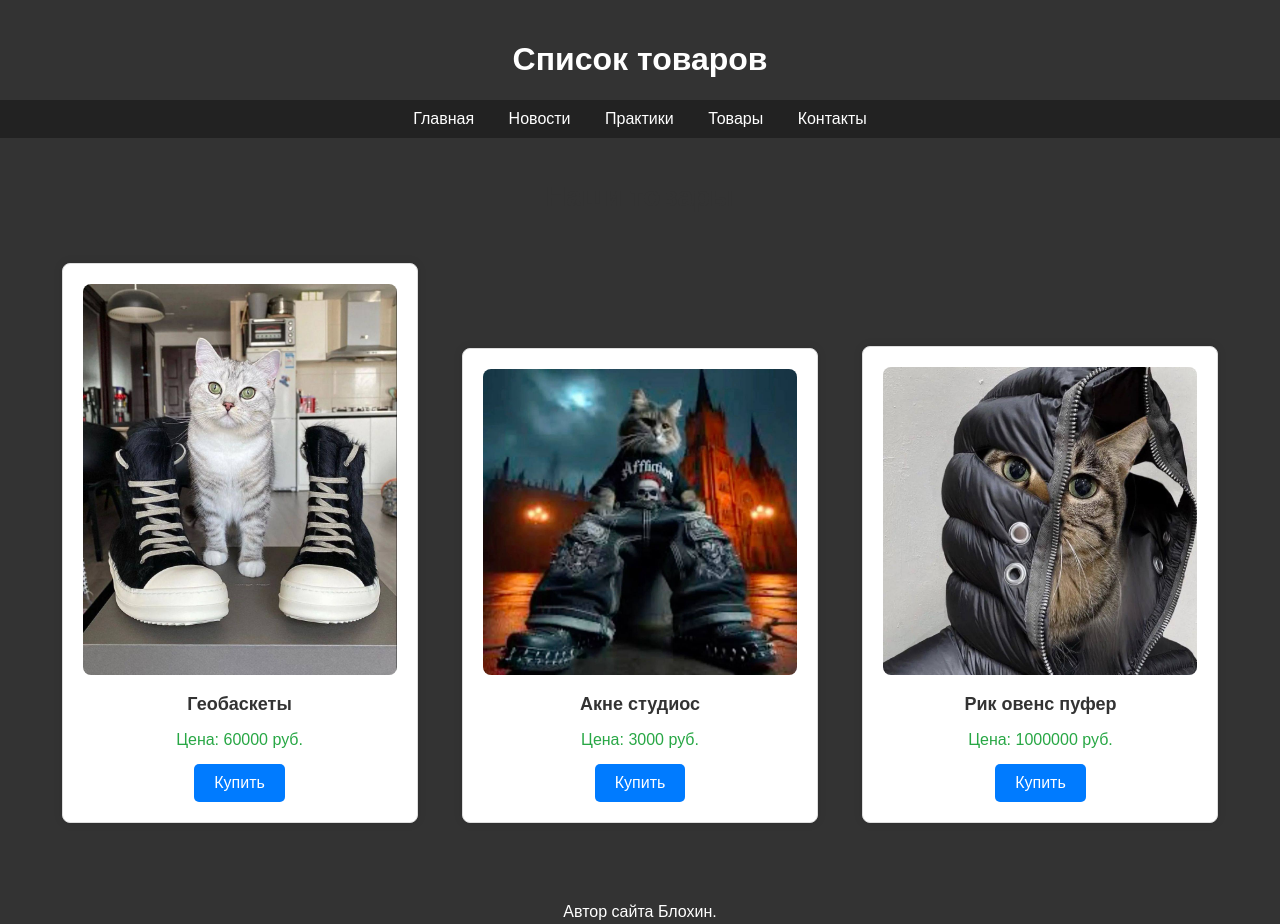
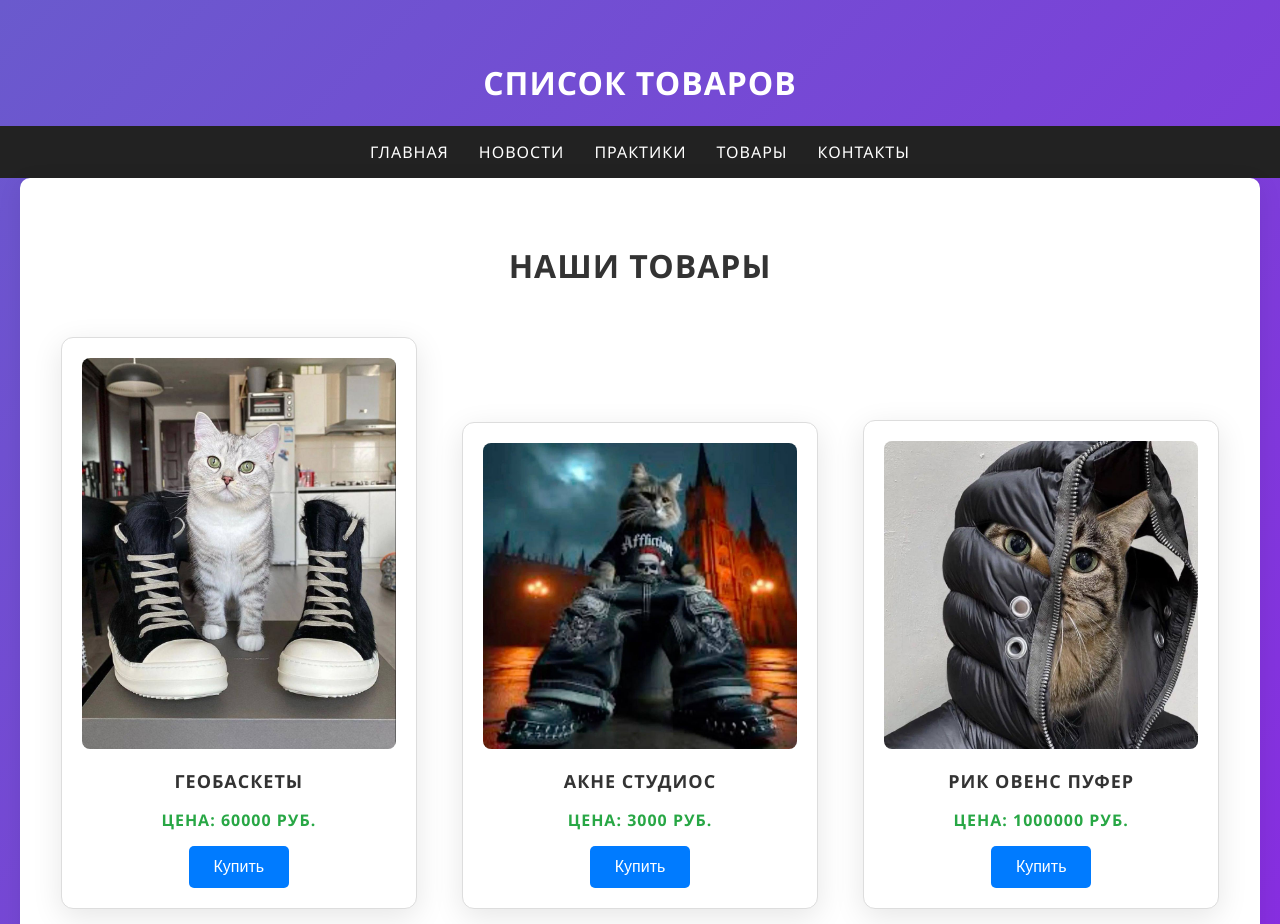
Before and after one commit to zverobot1k/frontend-and-backend-practice, a plain HTML site: page pages/goods.html in a window 1280 px wide. Shown: the top 924 px of the page. Drawn offline with Linux system fonts and the light colour scheme.

Commit message:
Финал надеюсь

```diff
--- a/style/stylecontacts.css
+++ b/style/stylecontacts.css
@@ -1,84 +1,95 @@
-/* Общие стили для всего сайта */
 body {
-    font-family: Arial, sans-serif;
+    font-family: 'Segoe UI', Tahoma, Geneva, Verdana, sans-serif;
     margin: 0;
     padding: 0;
-    background-color: #f4f4f4;
+    background-color: #f9f9f9;
+    color: #333;
 }
 
-/* Хедер */
 header {
-    background-color: #333;
+    background-color: #2c3e50;
     color: white;
     text-align: center;
-    padding: 20px 0;
+    padding: 30px 0;
+    box-shadow: 0 4px 20px rgba(0, 0, 0, 0.1);
+    font-weight: 500;
+    text-transform: uppercase;
+    letter-spacing: 2px;
 }
 
-/* Меню навигации */
 .nav {
     text-align: center;
-    background-color: #222;
-    padding: 10px 0;
+    background-color: #34495e;
+    padding: 12px 0;
 }
 
 .nav-list {
     list-style: none;
     margin: 0;
     padding: 0;
+    display: flex;
+    justify-content: center;
+    gap: 25px;
 }
 
 .nav-item {
-    display: inline-block;
-    margin: 0 15px;
+    margin: 0;
 }
 
 .nav-link {
     color: white;
     text-decoration: none;
     font-size: 16px;
+    font-weight: 400;
+    transition: color 0.3s ease, text-decoration 0.3s ease;
 }
 
 .nav-link:hover {
+    color: #ecf0f1;
     text-decoration: underline;
 }
 
-/* Основной блок */
 main {
-    padding: 20px;
+    padding: 40px 20px;
     max-width: 1200px;
     margin: 0 auto;
+    background-color: #fff;
+    border-radius: 10px;
+    box-shadow: 0 6px 25px rgba(0, 0, 0, 0.08);
 }
 
 h2 {
     text-align: center;
     color: #333;
-    font-size: 28px;
+    font-size: 32px;
     margin-bottom: 30px;
+    font-weight: 600;
+    letter-spacing: 1px;
 }
 
-/* Контактная информация */
 p {
     font-size: 18px;
-    color: #333;
+    color: #555;
     margin: 15px 0;
+    line-height: 1.6;
 }
 
-/* Ссылки для электронной почты */
 a {
-    color: #007BFF;
+    color: #007bff;
     text-decoration: none;
+    transition: color 0.3s ease;
 }
 
 a:hover {
+    color: #2980b9;
     text-decoration: underline;
 }
 
-/* Кнопка "Позвоните мне" */
 .call-button {
     display: block;
     width: 200px;
     margin: 30px auto;
-    padding: 10px;
+    padding: 12px;
     font-size: 18px;
     color: white;
     background-color: #28a745;
@@ -86,16 +97,17 @@
     border-radius: 5px;
     cursor: pointer;
     text-align: center;
+    transition: background-color 0.3s, transform 0.3s ease;
 }
 
 .call-button:hover {
     background-color: #218838;
+    transform: translateY(-3px);
 }
 
-/* Адаптивность для маленьких экранов */
 @media (max-width: 768px) {
     main {
-        padding: 15px;
+        padding: 25px;
     }
 
     p {
--- a/style/stylenews.css
+++ b/style/stylenews.css
@@ -1,79 +1,96 @@
-/* Общие стили для всего сайта */
 body {
-    font-family: Arial, sans-serif;
+    font-family: 'Segoe UI', Tahoma, Geneva, Verdana, sans-serif;
     margin: 0;
     padding: 0;
-    background-color: #f4f4f4;
+    background: #f0f2f5;
+    color: #333;
 }
 
-/* Хедер */
 header {
-    background-color: #333;
+    background: linear-gradient(135deg, #6a5acd 0%, #8a2be2 100%);
     color: white;
     text-align: center;
-    padding: 20px 0;
+    padding: 40px 0;
+    box-shadow: 0 4px 20px rgba(0, 0, 0, 0.1);
+    font-weight: 500;
+    letter-spacing: 1px;
+    text-transform: uppercase;
 }
 
-/* Меню навигации */
 .nav {
-    text-align: center;
-    background-color: #222;
-    padding: 10px 0;
+    background: #333;
+    padding: 15px 0;
 }
 
 .nav-list {
     list-style: none;
     margin: 0;
     padding: 0;
+    display: flex;
+    justify-content: center;
+    gap: 30px;
 }
 
 .nav-item {
-    display: inline-block;
-    margin: 0 15px;
+    margin: 0;
 }
 
 .nav-link {
     color: white;
     text-decoration: none;
     font-size: 16px;
+    font-weight: 400;
+    transition: color 0.3s ease, text-decoration 0.3s ease;
 }
 
 .nav-link:hover {
+    color: #6a5acd; /* Изменение цвета при наведении */
     text-decoration: underline;
 }
 
-/* Основной блок */
 main {
-    padding: 20px;
+    padding: 40px 20px;
     max-width: 1200px;
-    margin: 0 auto;
+    margin: 40px auto;
+    background-color: #fff;
+    box-shadow: 0 6px 25px rgba(0, 0, 0, 0.08);
+    border-radius: 10px;
 }
 
 h2 {
     text-align: center;
     color: #333;
-    font-size: 28px;
+    font-size: 32px;
     margin-bottom: 30px;
+    font-weight: 600;
 }
 
-/* Стиль для каждого раздела новости */
 section {
     background-color: white;
     border: 1px solid #ddd;
-    padding: 20px;
+    padding: 25px;
     margin: 20px 0;
-    border-radius: 8px;
-    box-shadow: 0 0 10px rgba(0, 0, 0, 0.1);
+    border-radius: 12px;
+    box-shadow: 0 6px 15px rgba(0, 0, 0, 0.1);
+    transition: transform 0.3s ease, box-shadow 0.3s ease;
+}
+
+section:hover {
+    transform: translateY(-5px);
+    box-shadow: 0 10px 25px rgba(0, 0, 0, 0.2);
 }
 
 section h2 {
-    font-size: 24px;
+    font-size: 28px;
     color: #333;
+    margin-bottom: 15px;
+    font-weight: 600;
 }
 
 section p {
     font-size: 16px;
     color: #555;
+    line-height: 1.8;
 }
 
 section p strong {
@@ -83,18 +100,27 @@
 section .date-author {
     font-size: 14px;
     color: #777;
-    margin-bottom: 15px;
+    margin-top: 15px;
+    font-style: italic;
 }
 
-/* Адаптивность для маленьких экранов */
 @media (max-width: 768px) {
+    main {
+        padding: 20px;
+    }
     section {
-        padding: 15px;
+        padding: 20px;
     }
 }
 
 @media (max-width: 480px) {
+    main {
+        padding: 15px;
+    }
     section {
-        padding: 10px;
+        padding: 15px;
+    }
+    h2 {
+        font-size: 24px;
     }
 }
--- a/style/stylesgoods.css
+++ b/style/stylesgoods.css
@@ -1,88 +1,101 @@
-/* Общие стили для всего сайта */
 body {
-    font-family: Arial, sans-serif;
+    font-family: 'Segoe UI', Tahoma, Geneva, Verdana, sans-serif;
     margin: 0;
     padding: 0;
-    background-color: #f4f4f4;
+    background-color: #f4f7fb;
+    color: #333;
 }
 
-/* Хедер */
 header {
-    background-color: #333;
+    background: linear-gradient(135deg, #6a5acd 0%, #8a2be2 100%);
     color: white;
     text-align: center;
-    padding: 20px 0;
+    padding: 40px 0;
+    box-shadow: 0 4px 20px rgba(0, 0, 0, 0.1);
+    font-weight: 500;
+    letter-spacing: 1px;
+    text-transform: uppercase;
 }
 
-/* Меню навигации */
 .nav {
-    text-align: center;
     background-color: #222;
-    padding: 10px 0;
+    padding: 15px 0;
 }
 
 .nav-list {
     list-style: none;
     margin: 0;
     padding: 0;
+    display: flex;
+    justify-content: center;
+    gap: 30px;
 }
 
 .nav-item {
-    display: inline-block;
-    margin: 0 15px;
+    margin: 0;
 }
 
 .nav-link {
     color: white;
     text-decoration: none;
     font-size: 16px;
+    font-weight: 400;
+    transition: color 0.3s ease, text-decoration 0.3s ease;
 }
 
 .nav-link:hover {
+    color: #6a5acd;
     text-decoration: underline;
 }
 
-/* Основной блок */
 main {
-    padding: 20px;
+    padding: 40px 20px;
     max-width: 1200px;
     margin: 0 auto;
+    background-color: #fff;
+    box-shadow: 0 6px 25px rgba(0, 0, 0, 0.08);
+    border-radius: 10px;
 }
 
 h2 {
     text-align: center;
     color: #333;
-    font-size: 28px;
+    font-size: 32px;
     margin-bottom: 30px;
+    font-weight: 600;
 }
 
-/* Карточки товаров */
 .product-card {
     background-color: white;
     border: 1px solid #ddd;
     padding: 20px;
     margin: 20px;
     display: inline-block;
-    width: calc(33% - 40px);  /* Чтобы 3 карточки помещались в строку */
+    width: calc(33% - 40px);
     box-sizing: border-box;
     text-align: center;
-    border-radius: 8px;
-    box-shadow: 0 0 10px rgba(0, 0, 0, 0.1);
-    transition: transform 0.3s;
+    border-radius: 12px;
+    box-shadow: 0 8px 30px rgba(0, 0, 0, 0.1);
+    transition: transform 0.3s, box-shadow 0.3s ease;
 }
 
-/* Эффект при наведении на карточку */
 .product-card:hover {
-    transform: translateY(-5px);
+    transform: translateY(-8px);
+    box-shadow: 0 10px 40px rgba(0, 0, 0, 0.15);
 }
 
 .product-image {
-    max-width: 100%;  /* Ограничим картинку по ширине родительского контейнера */
+    max-width: 100%;
     height: auto;
     border-radius: 8px;
+    transition: transform 0.3s ease;
 }
 
-/* Названия и цены товара */
+.product-image:hover {
+    transform: scale(1.05);
+}
+
+
 h3 {
     font-size: 18px;
     color: #333;
@@ -92,48 +105,54 @@
 .product-price {
     font-size: 16px;
     color: #28a745;
+    font-weight: 600;
     margin-bottom: 15px;
 }
 
-/* Кнопки "Купить" */
 .buy-button {
     background-color: #007bff;
     color: white;
     border: none;
-    padding: 10px 20px;
+    padding: 12px 25px;
     font-size: 16px;
     cursor: pointer;
     border-radius: 5px;
-    transition: background-color 0.3s;
+    transition: background-color 0.3s, transform 0.2s;
 }
 
-/* Эффект при наведении на кнопку */
 .buy-button:hover {
     background-color: #0056b3;
+    transform: translateY(-3px);
 }
 
-/* Футер */
 footer {
     background-color: #333;
     color: white;
     text-align: center;
-    padding: 10px 0;
-    margin-top: 30px;
+    padding: 20px 0;
+    margin-top: 40px;
+    box-shadow: 0 -4px 20px rgba(0, 0, 0, 0.1); /* Легкая тень снизу */
 }
 
 footer p {
     margin: 0;
 }
 
-/* Адаптивность для маленьких экранов */
 @media (max-width: 768px) {
     .product-card {
-        width: calc(50% - 40px);  /* Для экранов меньше 768px будет 2 карточки в строке */
+        width: calc(50% - 40px);
     }
 }
 
 @media (max-width: 480px) {
     .product-card {
-        width: 100%;  /* На самых маленьких экранах будет одна карточка в строке */
+        width: 100%;
+    }
+    h2 {
+        font-size: 24px;
+    }
+    .buy-button {
+        width: 100%;
+        padding: 14px 0;
     }
 }
```
